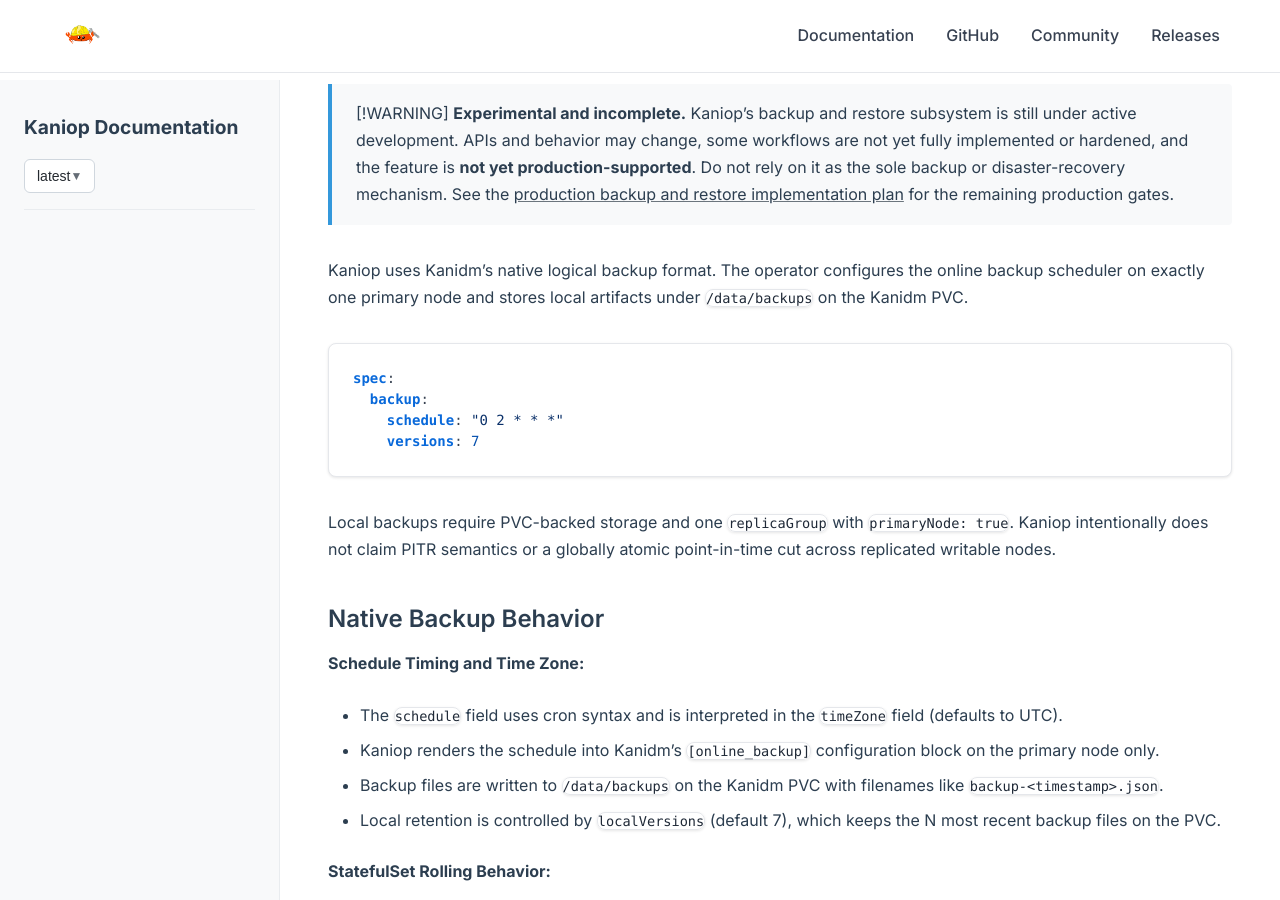
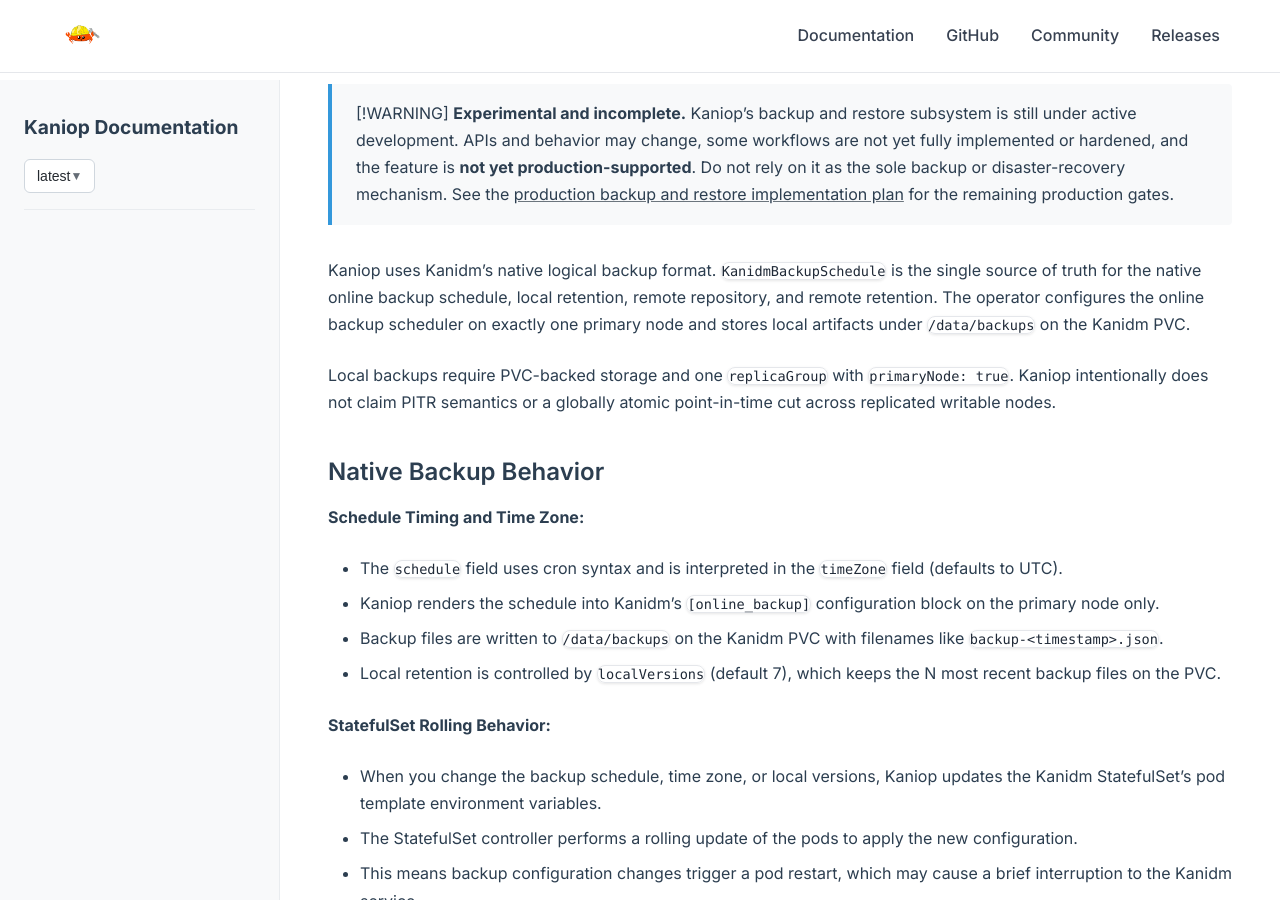
Before and after one commit to pando85/pando85.github.io, a Jekyll site: the page built from docs/kaniop/latest/usage/backup-restore.md, in a window 1280 px wide and 900 px high, scrolled down 620 px. Built offline with Jekyll 4.4.1, drawn with Linux system fonts in a browser that asks for light colours; our own code applies the rules of GitHub Pages for plain Markdown files; some of the changed text lies outside the part shown.

Commit message:
deploy: pando85/kaniop@f67127532db0d8e7fff5b4f6174719cdd32c994b

````diff
--- a/docs/kaniop/latest/usage/backup-restore.md
+++ b/docs/kaniop/latest/usage/backup-restore.md
@@ -3,14 +3,7 @@
 > [!WARNING]
 > **Experimental and incomplete.** Kaniop's backup and restore subsystem is still under active development. APIs and behavior may change, some workflows are not yet fully implemented or hardened, and the feature is **not yet production-supported**. Do not rely on it as the sole backup or disaster-recovery mechanism. See the [production backup and restore implementation plan](https://github.com/pando85/kaniop/blob/master/docs/plans/production-kanidm-backup-and-restore.md) for the remaining production gates.
 
-Kaniop uses Kanidm's native logical backup format. The operator configures the online backup scheduler on exactly one primary node and stores local artifacts under `/data/backups` on the Kanidm PVC.
-
-```yaml
-spec:
-  backup:
-    schedule: "0 2 * * *"
-    versions: 7
-```
+Kaniop uses Kanidm's native logical backup format. `KanidmBackupSchedule` is the single source of truth for the native online backup schedule, local retention, remote repository, and remote retention. The operator configures the online backup scheduler on exactly one primary node and stores local artifacts under `/data/backups` on the Kanidm PVC.
 
 Local backups require PVC-backed storage and one `replicaGroup` with `primaryNode: true`. Kaniop intentionally does not claim PITR semantics or a globally atomic point-in-time cut across replicated writable nodes.
 
@@ -269,7 +262,7 @@
 
 ### Local pruning
 
-The transport never deletes local backup files. Kanidm's `versions` setting (configured via `spec.backup.versions` on the Kanidm CR or `spec.localVersions` on the Schedule) owns local retention on the PVC.
+The transport never deletes local backup files. Kanidm's `versions` setting is rendered exclusively from `KanidmBackupSchedule.spec.localVersions` and owns local retention on the PVC.
 
 ### Discovery cadence
 
````
